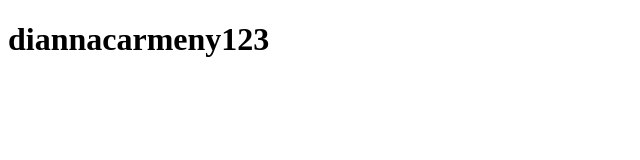
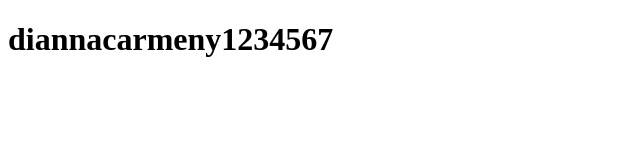
Before and after one commit to diannacarmeny/coursera-test, a plain HTML site: page index.html in a window 1280 px wide. Shown: the whole page, without its empty margins (0-640 px from the left). Drawn offline with Linux system fonts and the light colour scheme.

Commit message:
trying this again

```diff
--- a/index.html
+++ b/index.html
@@ -4,6 +4,6 @@
 	<title>Read Me</title>
 </head>
 <body>
-<h1>diannacarmeny123</h1>
+<h1>diannacarmeny1234567</h1>
 </body>
 </html>
```
